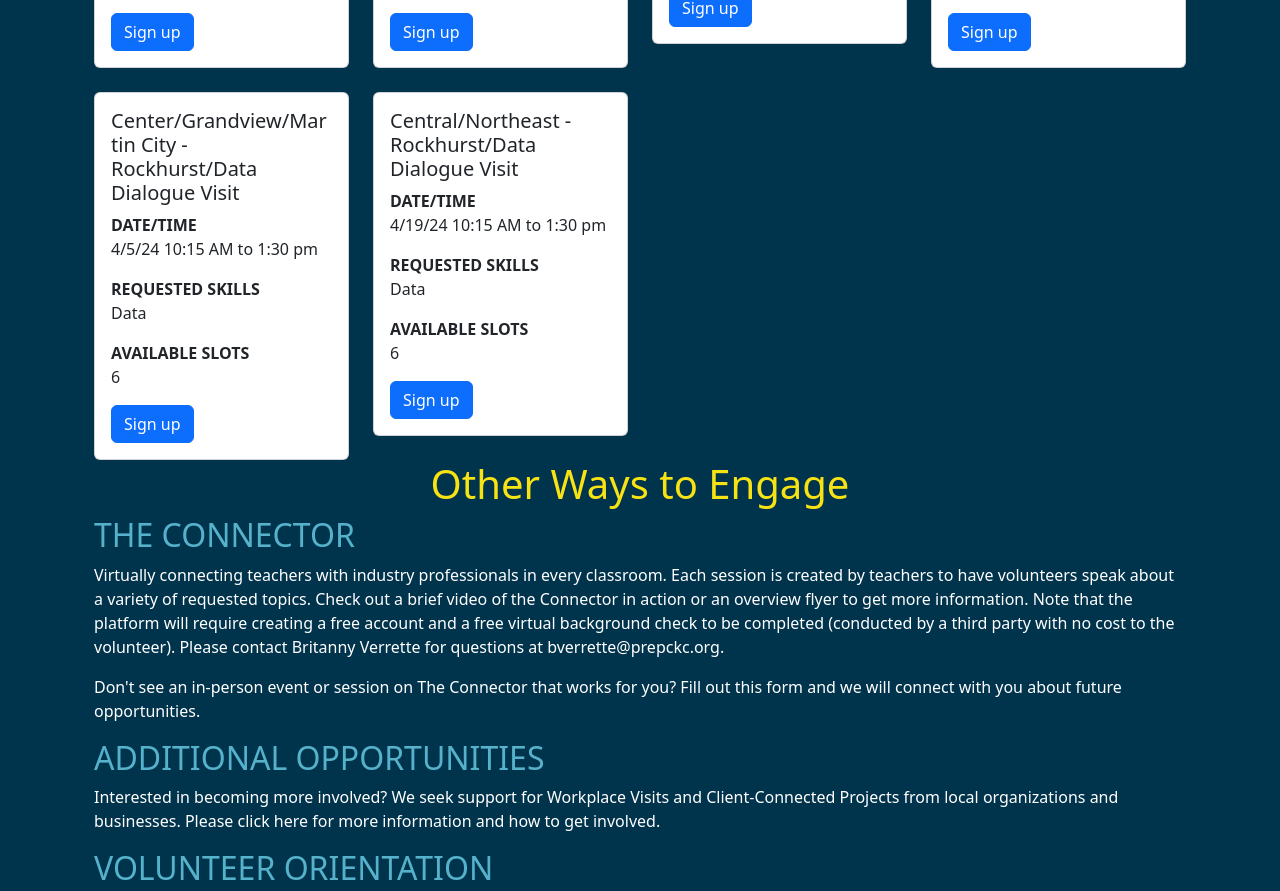
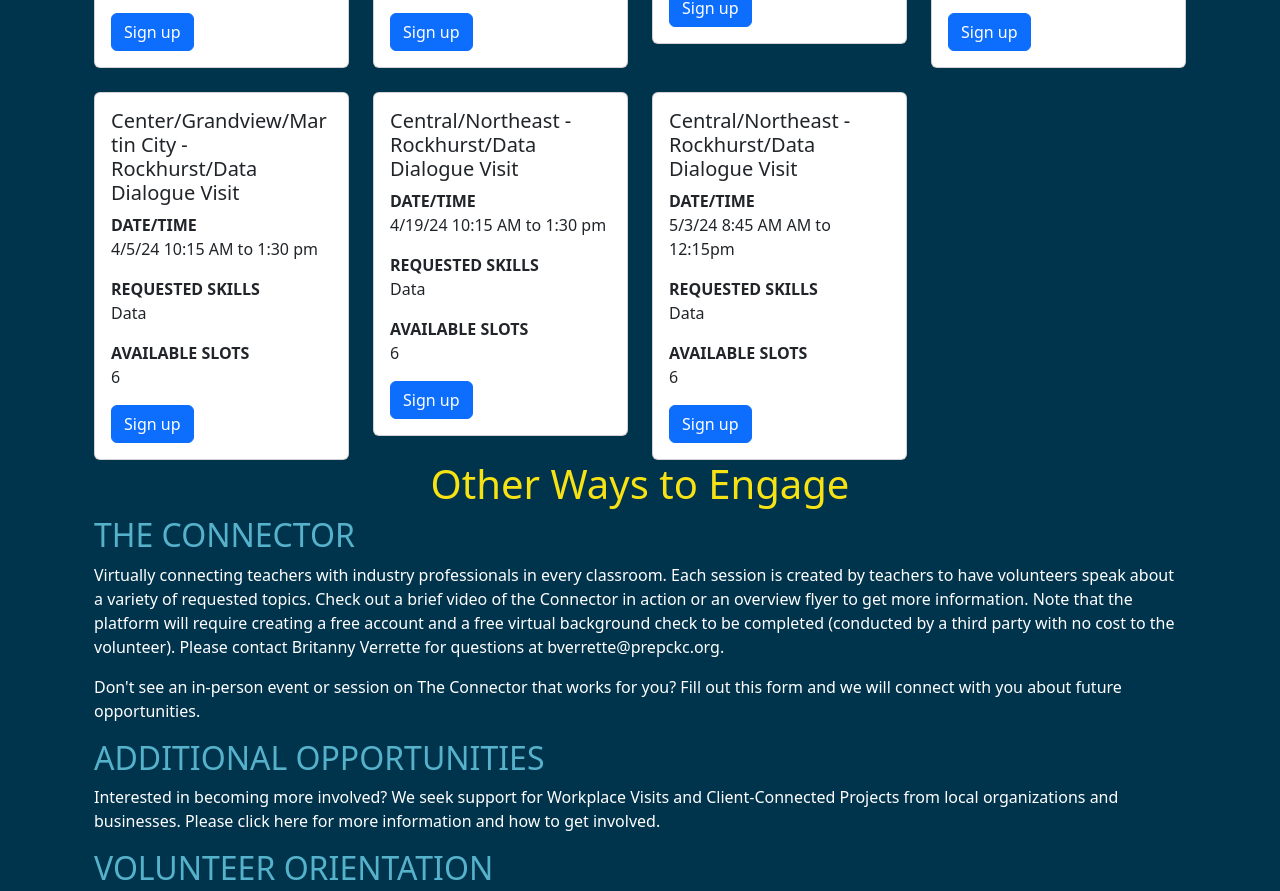
Before and after one commit to PREP-KC/prepkc-website, a plain HTML site: page volunteer.html in a window 1280 px wide. Shown: the part 1036-1927 px from the top of the page. Drawn offline with nearby package versions, Linux system fonts and the light colour scheme.

Commit message:
volunteer changes

```diff
--- a/volunteer.html
+++ b/volunteer.html
@@ -166,6 +166,18 @@
                 </div>
               </div>
             </div>
+            <!-- Allen Village/Gloria Willis/Rosedale - JCCC/Data Dialogue Visit - 5/3/24-->
+            <div class="col">
+              <div class="card">
+                <div class="card-body">
+                  <h5 class="card-title">Central/Northeast - Rockhurst/Data Dialogue Visit</h5>
+                  <p class="card-text"><strong>DATE/TIME</strong><br>5/3/24 8:45 AM AM to 12:15pm</p>
+                  <p class="card-text"><strong>REQUESTED SKILLS</strong><br>Data</p>
+                  <p class="card-text"><strong>AVAILABLE SLOTS</strong><br>6</p>
+                  <a href="https://www.tfaforms.com/4937950?tfa_2256=a1hUV000000GY0v" class="btn btn-primary">Sign up</a>
+                </div>
+              </div>
+            </div>
           </div>
           <!-- End Volunteer Opportunities -->
           <!-- More Ways to Engage -->
```
